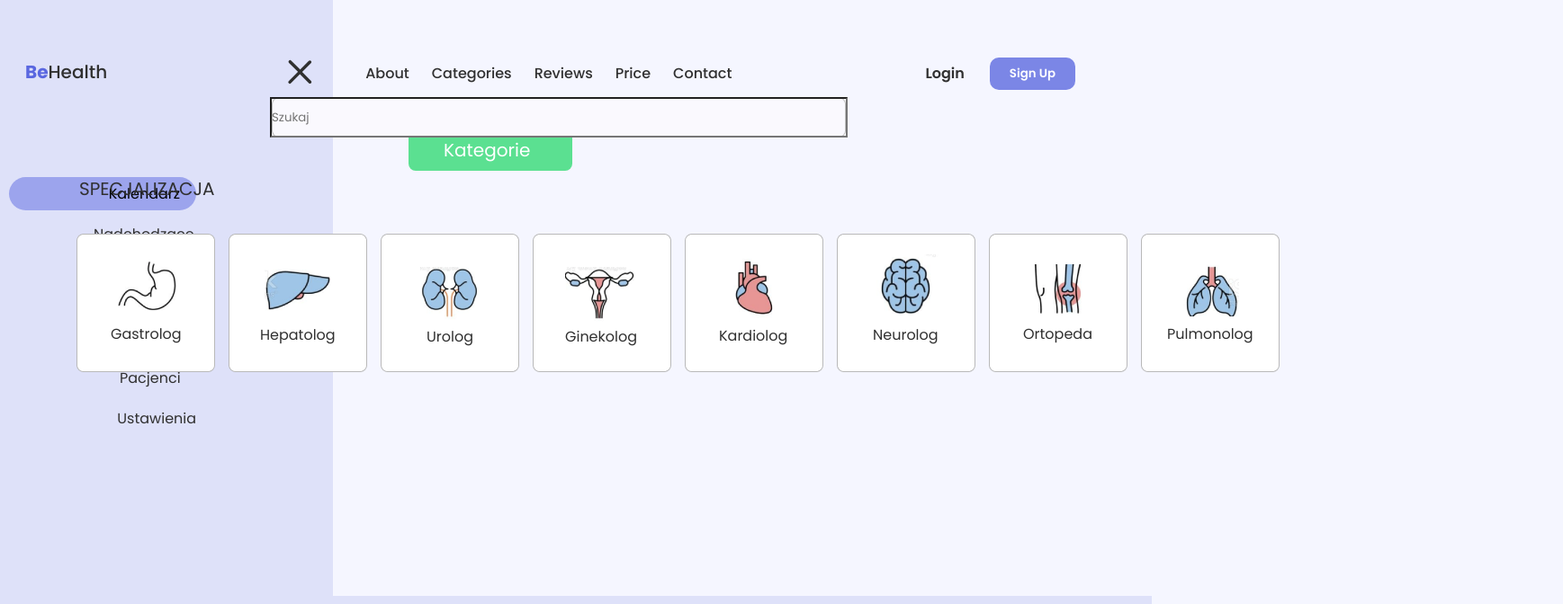
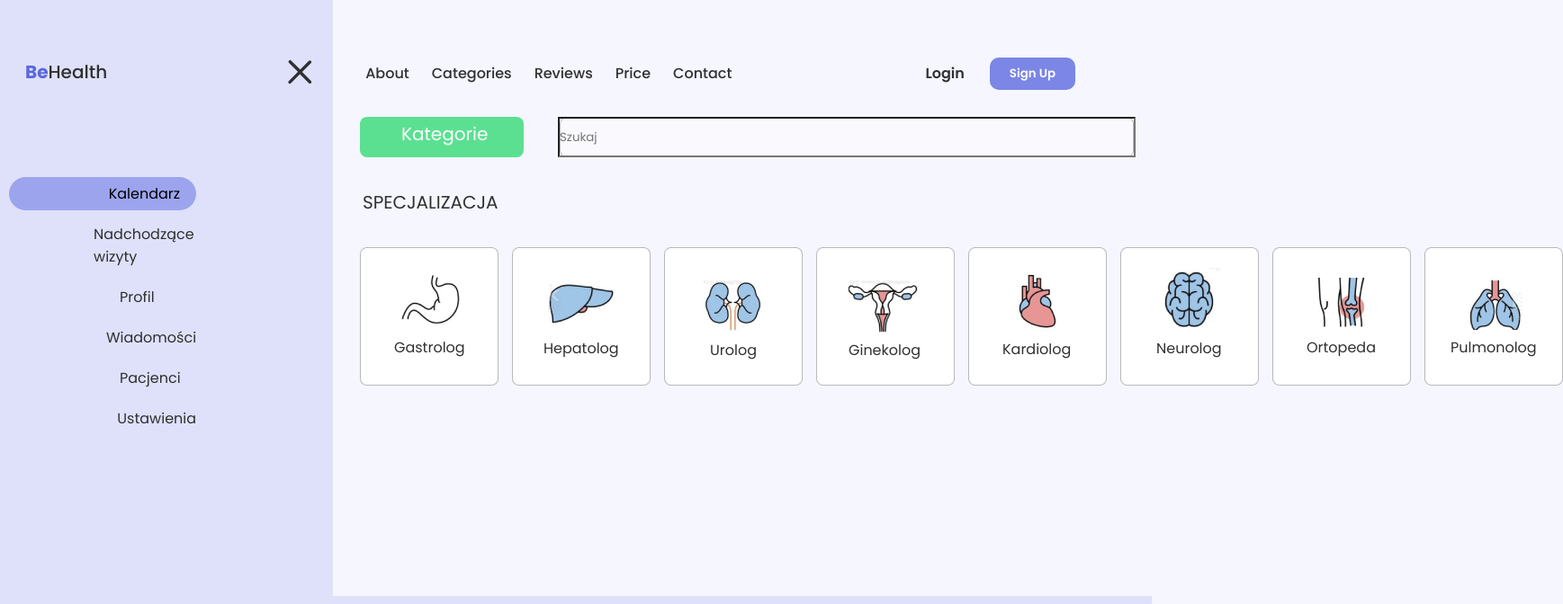
Before and after one commit to wilk98/BeHealth, a React (Vite) app in the folder BeHealth/Frontend/BeHealthFrontend/: page /categories-search in a window 1280 px wide. Shown: the top 672 px of the page at 90% size, 1737 px wide, since content can reach past the window. Built offline with nearby package versions, Linux system fonts and the light colour scheme; some icons are missing.

Commit message:
change css position to relative

```diff
--- a/BeHealth/Frontend/BeHealthFrontend/src/components/layout/Searcher/Categories.css
+++ b/BeHealth/Frontend/BeHealthFrontend/src/components/layout/Searcher/Categories.css
@@ -6,8 +6,8 @@
     margin: 10px;
     opacity: 1;
     position: relative;
-    top: 0px;
-    left: 74px;
+    top: -15px;
+    left: 20px;
     border-top-left-radius: 8px;
     border-top-right-radius: 8px;
     border-bottom-left-radius: 8px;
@@ -18,7 +18,6 @@
   .categories_text{
     width: 97px;
     color: rgba(255,255,255,1);
-    position: absolute;
     top: 7px;
     left: 39px;
     font-family: Poppins;
--- a/BeHealth/Frontend/BeHealthFrontend/src/components/layout/Searcher/Search.css
+++ b/BeHealth/Frontend/BeHealthFrontend/src/components/layout/Searcher/Search.css
@@ -6,18 +6,18 @@
     background-position: center center;
     background-size: cover;
     opacity: 1;
-    position: absolute;
-    top: 108px;
-    left: 300px;
+    position: relative;
+    top: -70px;
+    left: 250px;
     overflow: hidden;
   }
 
   .search_text {
     width: 63px;
     color: rgba(184,184,184,1);
-    position: absolute;
+    position: relative;
     top: 7px;
-    left: 18px;
+    left: 50px;
     font-family: Poppins;
     font-weight: Regular;
     font-size: 20px;
--- a/BeHealth/Frontend/BeHealthFrontend/src/components/layout/Searcher/Searcher.tsx
+++ b/BeHealth/Frontend/BeHealthFrontend/src/components/layout/Searcher/Searcher.tsx
@@ -1,7 +1,6 @@
 import Search from "./Search";
 import Categories from "./Categories";
 import Specialization from "./Specialization";
-import BestRated from "./BestRated";
 
 function Searcher() {
 	return (
--- a/BeHealth/Frontend/BeHealthFrontend/src/components/layout/Searcher/Specialization.css
+++ b/BeHealth/Frontend/BeHealthFrontend/src/components/layout/Searcher/Specialization.css
@@ -6,9 +6,9 @@
   background-size: cover;
   margin: 15px;
   opacity: 1;
-  position: absolute;
-  top: 230px;
-  left: 55px;
+  position: relative;
+  top: 0px;
+  left: 0px;
   border-top-left-radius: 8px;
   border-top-right-radius: 8px;
   border-bottom-left-radius: 8px;
@@ -18,7 +18,7 @@
 .specialization-text {
     width: 151px;
   color: rgba(48,48,48,1);
-  position: absolute;
+  position: relative;
   top: -50px;
   left: 18px;
   font-family: Poppins;
@@ -37,7 +37,7 @@
   background-size: cover;
   margin: 15px;
   opacity: 1;
-  position: relative;
+  position: absolute;
   top: 0px;
   left: 0px;
   overflow: hidden;
```
